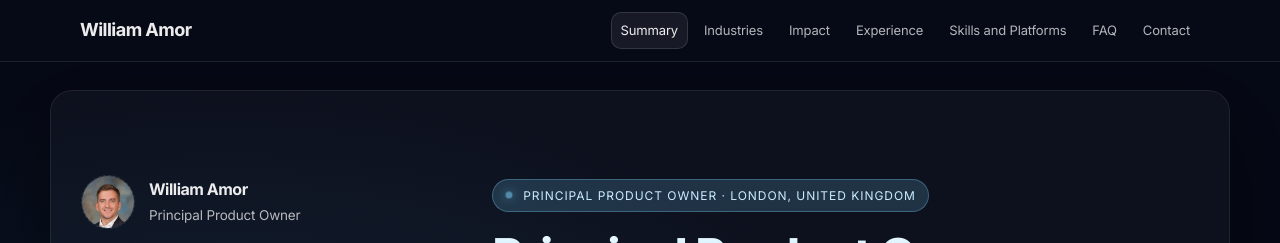
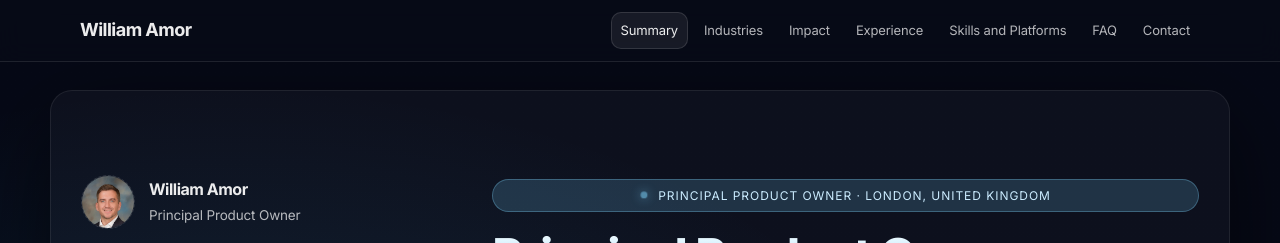
Before and after one commit to wamor19/resume-website, a website built with Vite: page index.html in a window 1280 px wide. Shown: the top 243 px of the page. Built offline with nearby package versions, Linux system fonts and the light colour scheme.

Commit message:
Add files via upload

```diff
--- a/styles.css
+++ b/styles.css
@@ -387,9 +387,10 @@
   display: inline-flex;
   align-items: center;
   gap: 10px;
-  width: fit-content;
   max-width: 100%;
   flex-wrap: wrap;
+  justify-content: center;
+  box-sizing: border-box;
   padding: 6px 12px;
   border: 1px solid rgba(125, 211, 252, 0.30);
   border-radius: 999px;
@@ -399,6 +400,8 @@
   color: #cbecff;
   background: var(--signal-soft);
   white-space: normal;
+  overflow-wrap: anywhere;
+  text-align: center;
 }
 .hero__pulse {
   width: 8px;
@@ -1095,6 +1098,10 @@
   .hero__h1 { font-size: clamp(28px, 7.5vw, 38px); }
 }
 
+@media (max-width: 520px) {
+  .hero__eyebrow { width: 100%; }
+}
+
 @media (max-width: 420px) {
   .hero__eyebrow { font-size: 11px; letter-spacing: 0.06em; padding: 6px 10px; }
 }
```
